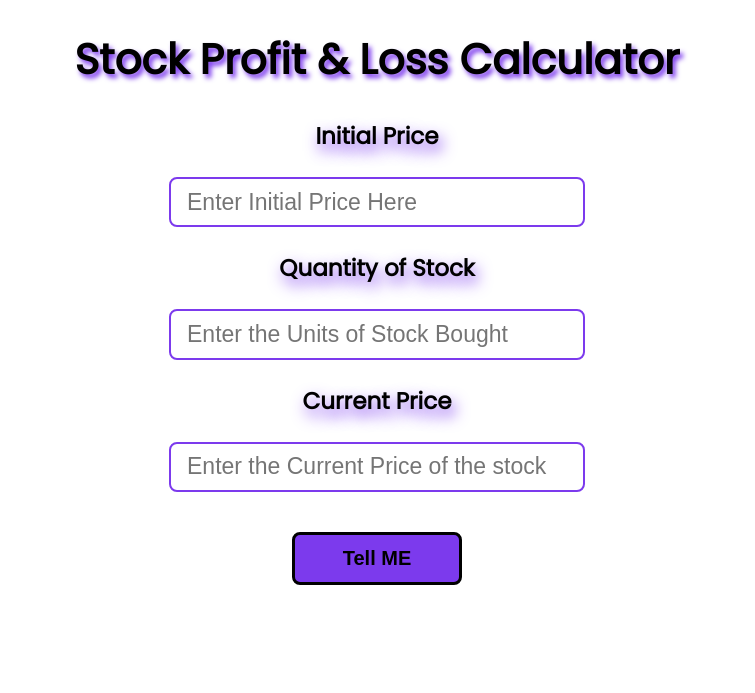
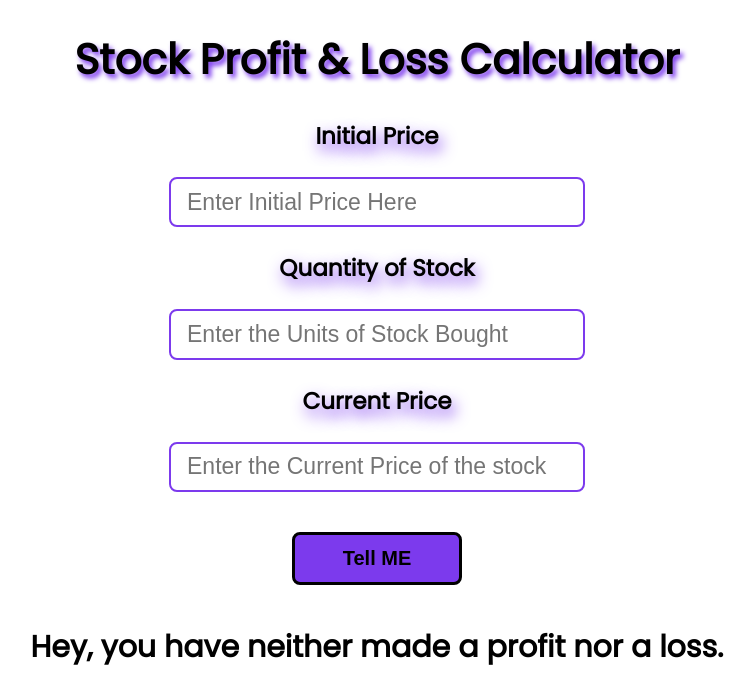
Before and after one commit to SusmitM/profit-or-loss, a plain HTML site: page index.html in a window 1280 px wide. Both pictures are taken after a click on the button "Tell ME". Shown: the top 693 px of the page, without its empty margins (263-1018 px from the left). Drawn offline with Linux system fonts and the light colour scheme.

```diff
--- a/app.js
+++ b/app.js
@@ -1,6 +1,6 @@
-var initialPrice=document.querySelector("#initial-price").value;
-var quantity=document.querySelector("#quantity").value;
-var currentPrice=document.querySelector("#current-price").value;
+var initialPrice=document.querySelector("#initial-price");
+var quantity=document.querySelector("#quantity");
+var currentPrice=document.querySelector("#current-price");
 var output=document.querySelector("#output");
 const btnSubmit=document.querySelector("#submitBtn");
 
@@ -10,26 +10,27 @@
         var loss= (initialPrice-currentPrice)*quantity;
          var lossPercent= (loss/initialPrice)*100;
          output.style.color="red";
-         output.innerText=`Hey, the loss is ${Math.abs(loss)} and the percent is ${lossPercent.toFixed(2)}%`;
+         output.innerHTML=`Hey, the loss is ${Math.abs(loss)} and the percent is ${lossPercent.toFixed(2)}%`;
 
     }
     else if(currentPrice>initialPrice){
         var profit= (currentPrice-initialPrice)*quantity;
          var profitPercent= (profit/initialPrice)*100;
          output.style.color="green";
-         output.innerText=`Hey, the profit is ${profit} and the percent is ${profitPercent.toFixed(2)}%`;
+         output.innerHTML=`Hey, the profit is ${profit} and the percent is ${profitPercent.toFixed(2)}%`;
 
     }
-    else if(currentPrice=initialPrice){
-        output.innerText=`Hey, you have neither made a profit nor a loss.`;
+    else{
+        output.style.color="black";
+        output.innerHTML=`Hey, you have neither made a profit nor a loss.`;
 
     }
 
 }
 function clickHandler(){
-    var ip= Number(initialPrice);
-    var qty= Number(quantity);
-    var cp= Number(currentPrice);
+    var ip= Number(initialPrice.value);
+    var qty= Number(quantity.value);
+    var cp= Number(currentPrice.value);
     calculateProfitAndLoss(ip, qty, cp);
 }
 
--- a/index.html
+++ b/index.html
@@ -11,14 +11,16 @@
 </head>
 <body>
     <h1 class="intro">Stock Profit & Loss Calculator</h1>
+    <main>
     <label for="initial-price">Initial Price </label>
-    <input id="initial-price" placeholder="Enter Initial Price Here">
+    <input id="initial-price" placeholder="Enter Initial Price Here" type="text"></input>
     <label for="quantity">Quantity of Stock  </label>
-    <input id="quantity" placeholder="Enter the Units of Stock Bought">
+    <input id="quantity" placeholder="Enter the Units of Stock Bought" type="text"></input>
     <label for="current-price">Current Price </label>
-    <input id="current-price" placeholder="Enter the Current Price of the stock">
+    <input id="current-price" placeholder="Enter the Current Price of the stock" type="text"></input>
     <div id="btnDiv"><button id="submitBtn">Tell ME</button></div>
-    <p id="output"></p>
+    <div id="output"></div>
+</main>
     <footer>
         <ul class="fsection">
             <p>© | 2022 | SusmitMukherjee</p>
```
